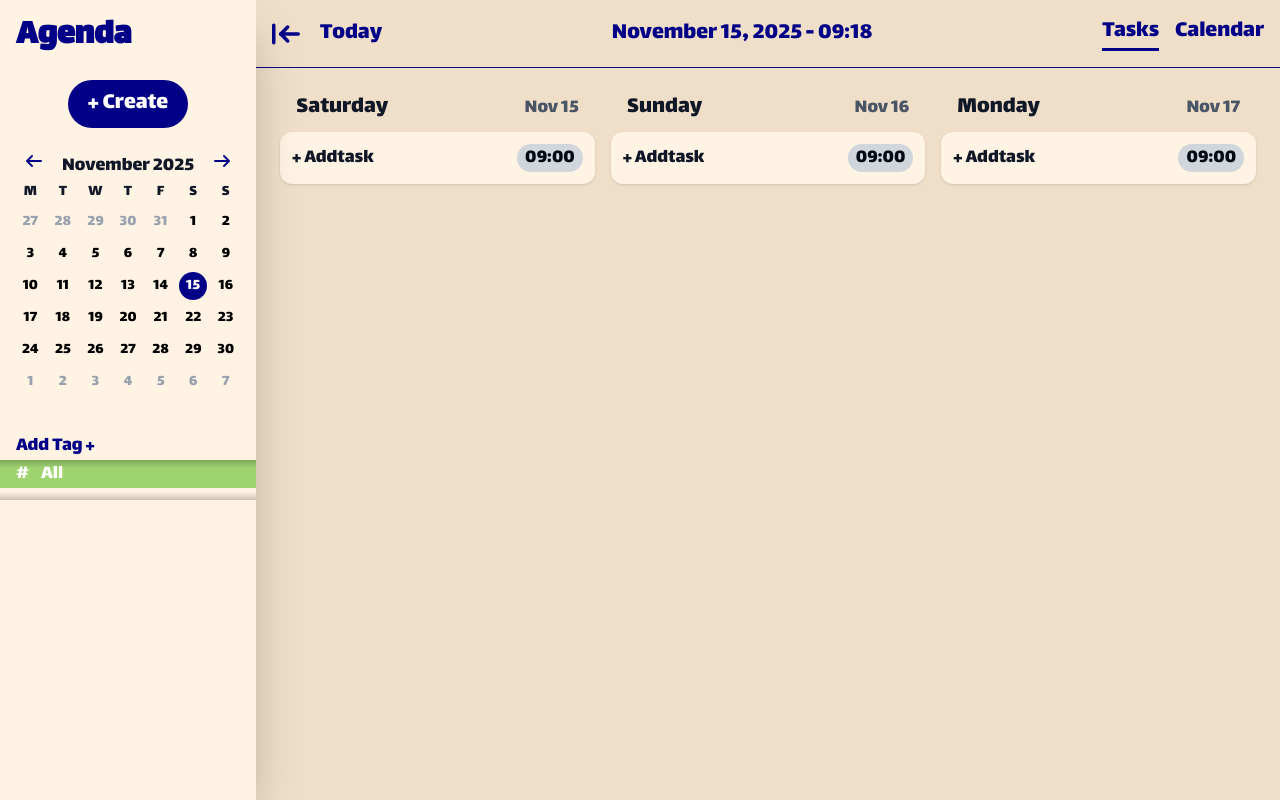
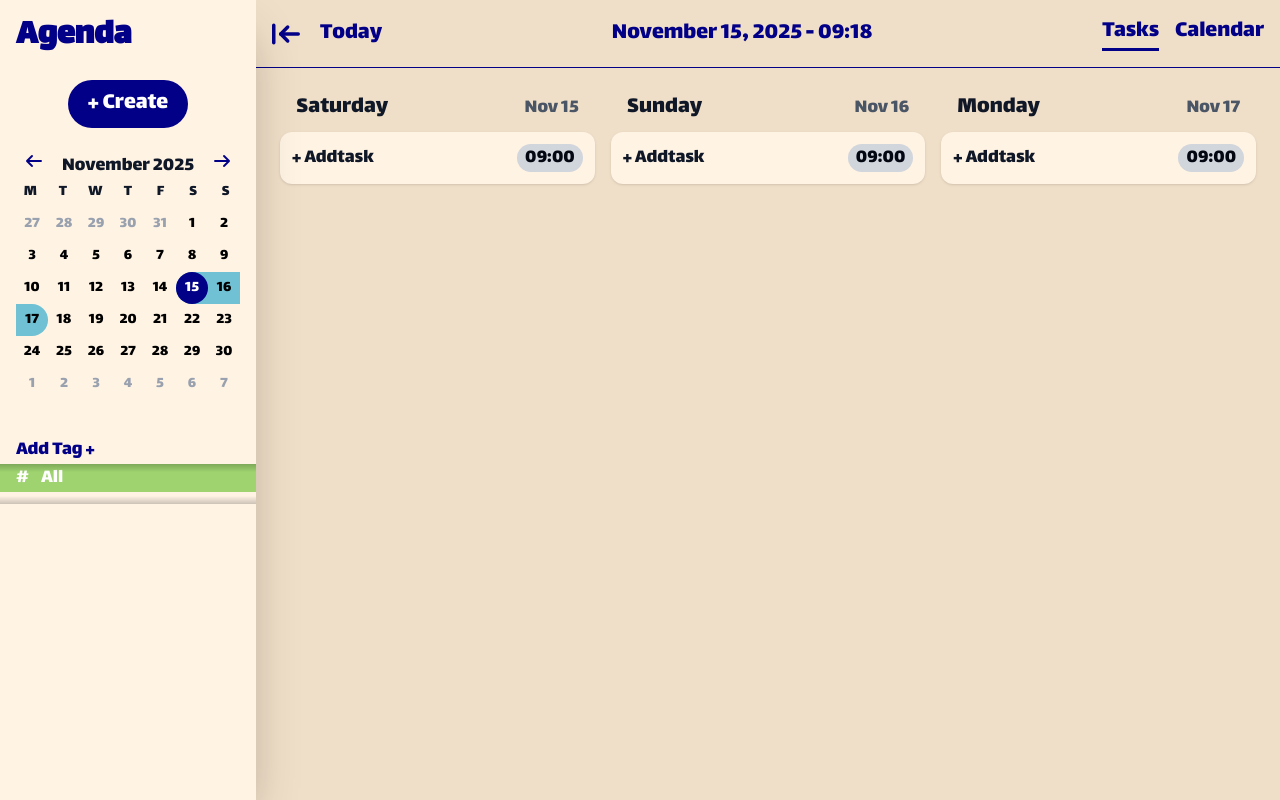
Before and after one commit to bedirhanozcan978/Agenda, a React (Vite) app: page / in a window 1280 px wide. Built offline with nearby package versions, Linux system fonts and the light colour scheme.

Commit message:
Calendar Days on view highlighted

```diff
--- a/src/components/Calendar.jsx
+++ b/src/components/Calendar.jsx
@@ -1,11 +1,29 @@
-import {useState, useEffect} from "react";
+import {useState, useEffect, useMemo} from "react";
 import useTaskContext from '../hooks/useTaskContext';
-import { formatDateId } from '../utils/dateUtils';
+import { formatDateId, addDays } from '../utils/dateUtils';
 import { generateMonthDays } from '../utils/calendarUtils'
 
 function Calendar() {
 
     const { selectedDay, setSelectedDay } = useTaskContext();
+
+    // Days highlight
+    const highlightedDays = useMemo(() => {
+        if (!selectedDay) return [];
+
+        const dayList = [];
+
+        const startDate = new Date(selectedDay.year, selectedDay.month - 1, selectedDay.day);
+
+        for (let i = 0; i < 3; i++) {
+            const date = addDays(startDate, i);
+            dayList.push(formatDateId(date));
+        }
+
+        return dayList;
+    }, [selectedDay]);
+
+    const processedDayIds = new Set();
 
     // Month and day states
     const [currentMonth, setCurrentMonth] = useState(new Date());
@@ -44,7 +62,6 @@ function Calendar() {
     const weekdays = ["M", "T", "W", "T", "F", "S", "S"];
 
     return(
-        // max-w-md ve mx-auto, Sidebar içinde gereksiz olduğundan kaldırıldı.
         <div className="w-full p-4">
             <div className="w-full px-2 flex flex-row justify-between">
                 <div>
@@ -64,23 +81,54 @@ function Calendar() {
                 ))}
             </div>
 
-            <div className="grid grid-cols-7 gap-1 text-center mt-1 font-lg">
-                {days.map((dayObj) => (
+            <div className="grid grid-cols-7 gap-0 text-center mt-1 font-lg">
+                {days.map((dayObj, index) => {
+                    const isSelected = dayObj.id === selectedDay?.id;
+                    const dayId = dayObj.id;
+                    const isDayOne = highlightedDays[0] === dayId;
+                    const isDayTwo = highlightedDays[1] === dayId;
+                    const isDayThree = highlightedDays[2] === dayId;
+
+                let dayContainerClass = '';
+                let dayNumberClass = '';
+
+                if (isDayOne || isDayTwo || isDayThree) {
+
+                    dayContainerClass += 'bg-none md:bg-cyan ';
+
+                    if (isDayOne) {
+                        dayContainerClass += ' rounded-l-full ';
+                    }
+                    if (isDayThree) {
+                        dayContainerClass += ' rounded-r-full ';
+                    }
+
+                    if (isSelected) {
+                        dayNumberClass = ' bg-ocean text-white rounded-full';
+                    } else {
+                        dayNumberClass = ' text-black hover:bg-hoverocean hover:text-white rounded-full';
+                    }
+
+                } else if (isSelected) {
+                    dayContainerClass = "bg-ocean text-white rounded-full";
+                } else if (dayObj.isCurrentMonth) {
+                    dayContainerClass = "text-black hover:bg-hoverocean hover:text-white rounded-full";
+                } else {
+                    dayContainerClass = "text-gray-400";
+                }
+
+                return (
                 <div
                 key={dayObj.id}
                 onClick={() => setSelectedDay(dayObj)}
-                    className={`p-0.5 rounded-full cursor-pointer transition-colors duration-150
-                      ${
-                        dayObj.id === selectedDay?.id
-                        ? "bg-ocean text-white"
-                        : dayObj.isCurrentMonth
-                        ? "text-black hover:bg-hoverocean hover:text-white"
-                        : "text-gray-400"
-                      }`}
+                className={`cursor-pointer transition-colors duration-150 relative flex items-center justify-center ${dayContainerClass}`}
                 >
+                    <div className={`p-0.5 w-8 h-8 flex items-center justify-center ${dayNumberClass}`}>
                         {dayObj.day}
                     </div>
-                ))}
+                </div>
+
+                )})}
             </div>
 
         </div>
```
Lines whose indentation alone changed are shown as unchanged.
